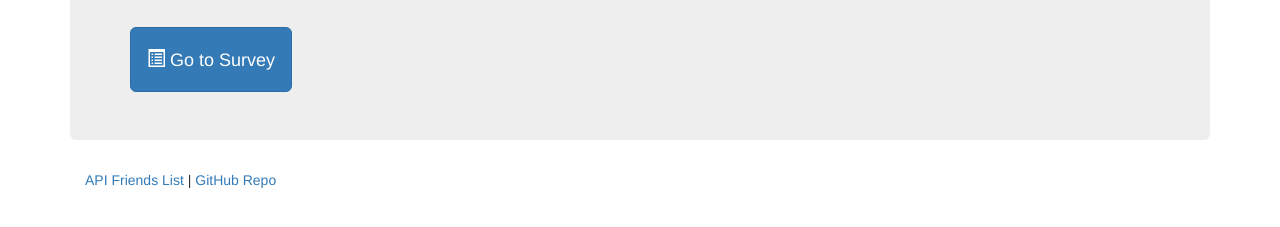
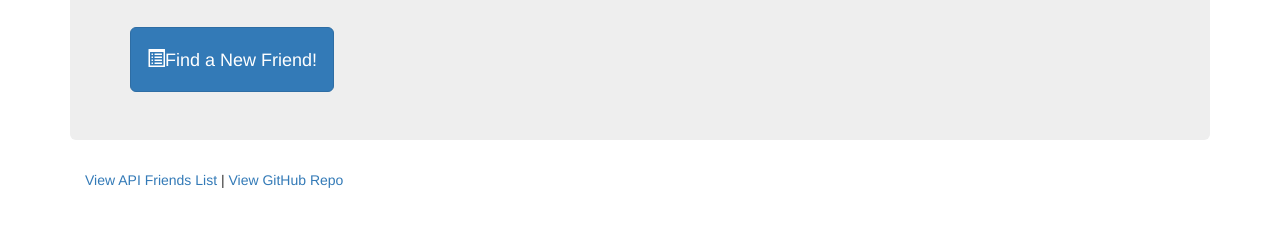
Before and after one commit to matthias61984/Friend_Finder, a website: page app/public/home.html in a window 1280 px wide. Shown: the part 267-494 px from the top of the page. Drawn offline with nearby package versions, Linux system fonts and the light colour scheme.

Commit message:
content change

```diff
--- a/app/public/home.html
+++ b/app/public/home.html
@@ -5,7 +5,9 @@
   <title>Friend Finder</title>
   <!-- Latest compiled and minified CSS & JS -->
   <link rel="stylesheet" href="https://maxcdn.bootstrapcdn.com/bootstrap/3.3.6/css/bootstrap.min.css">
+  <!-- Jquery -->
   <script src="https://code.jquery.com/jquery.js"></script>
+  <!-- Bootstrap -->
   <script src="https://maxcdn.bootstrapcdn.com/bootstrap/3.3.6/js/bootstrap.min.js"></script>
   <!-- Font Awesome Glyphicons -->
   <link rel="stylesheet" href="https://maxcdn.bootstrapcdn.com/font-awesome/4.6.1/css/font-awesome.min.css">
@@ -19,12 +21,12 @@
       <h2>Then find a friend with the greatest compatibility!</h2>
       <br>
       <div>
-        <a href="/survey"><button type="button" class="btn btn-lg btn-primary"><h4><span class="glyphicon glyphicon-list-alt"></span> Go to Survey</h4></button></a>
+        <a href="/survey"><button type="button" class="btn btn-lg btn-primary"><h4><span class="glyphicon glyphicon-list-alt"></span>Find a New Friend!</h4></button></a>
       </div>
     </div>
     <footer class="footer">
       <div class="container">
-        <p><a href="/api/friends">API Friends List</a> | <a href="https://github.com/matthias61984/Friend_Finder">GitHub Repo</a></p>
+        <p><a href="/api/friends">View API Friends List</a> | <a href="https://github.com/matthias61984/Friend_Finder">View GitHub Repo</a></p>
       </div>
     </footer>
   </div>
```
Also changed, not shown: app/public/survey.html (+1 -1 lines).
